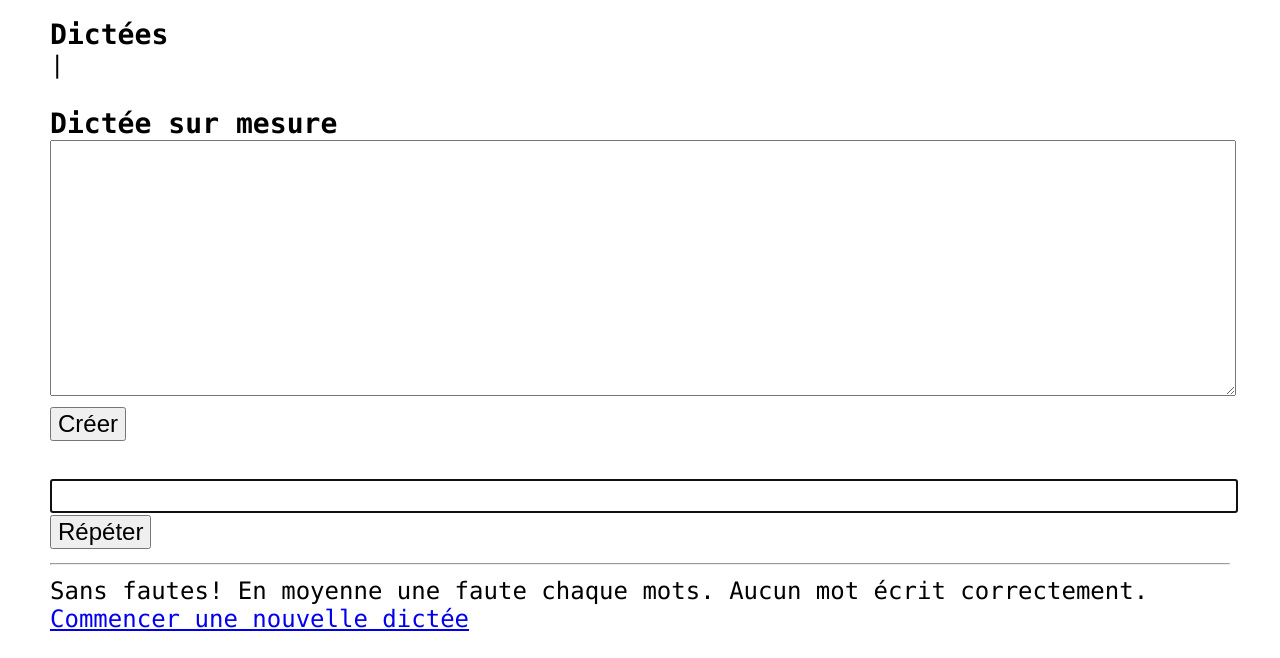
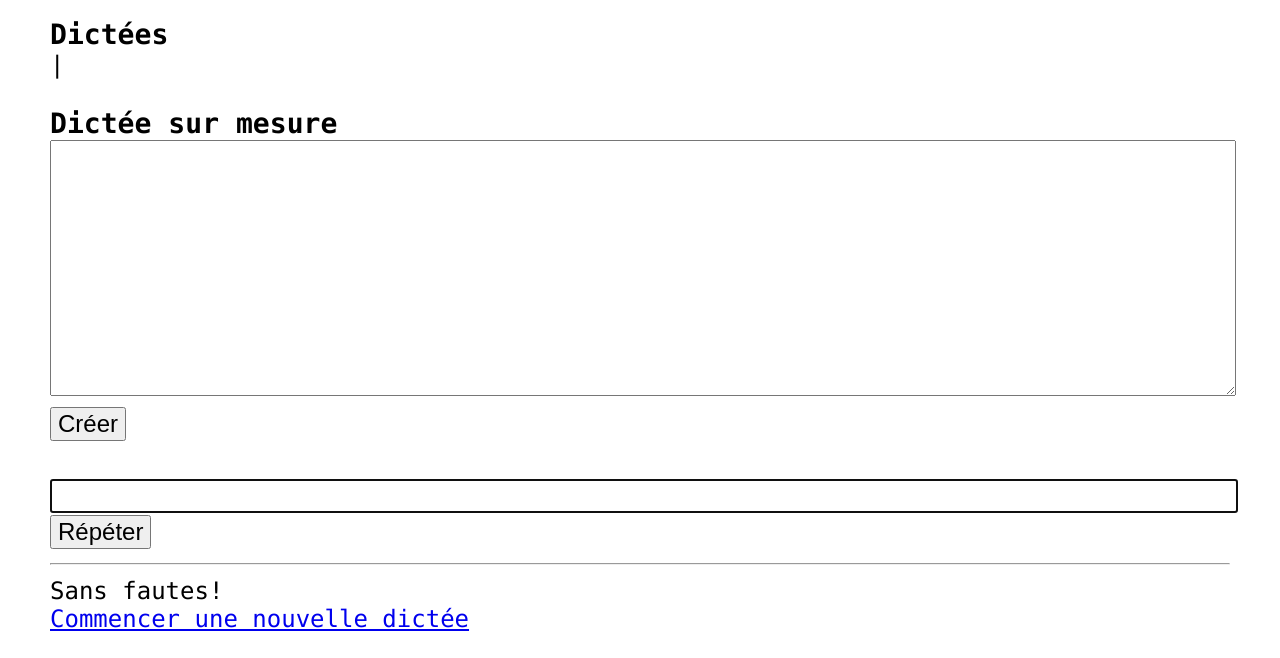
Before and after one commit to steph-lebl/robot-dictee, a plain HTML site: page index.html in a window 1280 px wide. Shown: the part 106-764 px from the top of the page. Drawn offline with Linux system fonts and the light colour scheme; a script that the page names is missing.

Commit message:
Remove stats in order to avoid discouraging kids!

```diff
--- a/index.html
+++ b/index.html
@@ -98,18 +98,6 @@
           <!-- ko if:dictation().noMistakes() -->
           Sans fautes!
           <!-- /ko -->
-
-          <!-- ko if:dictation().noMistakes() === false -->
-            <!-- ko if:dictation().avgNumOfWordsForOneMistake()>1 -->
-            En moyenne une faute chaque
-            <span data-bind="text:dictation().avgNumOfWordsForOneMistake()"></span>
-            mots.
-            <!-- /ko -->
-
-            <!-- ko if:dictation().avgNumOfWordsForOneMistake()===1 -->
-            Aucun mot écrit correctement.
-            <!-- /ko -->
-          <!-- /ko -->
         </div>
         <a href="./index.html">Commencer une nouvelle dictée</a>
       </div>
```
